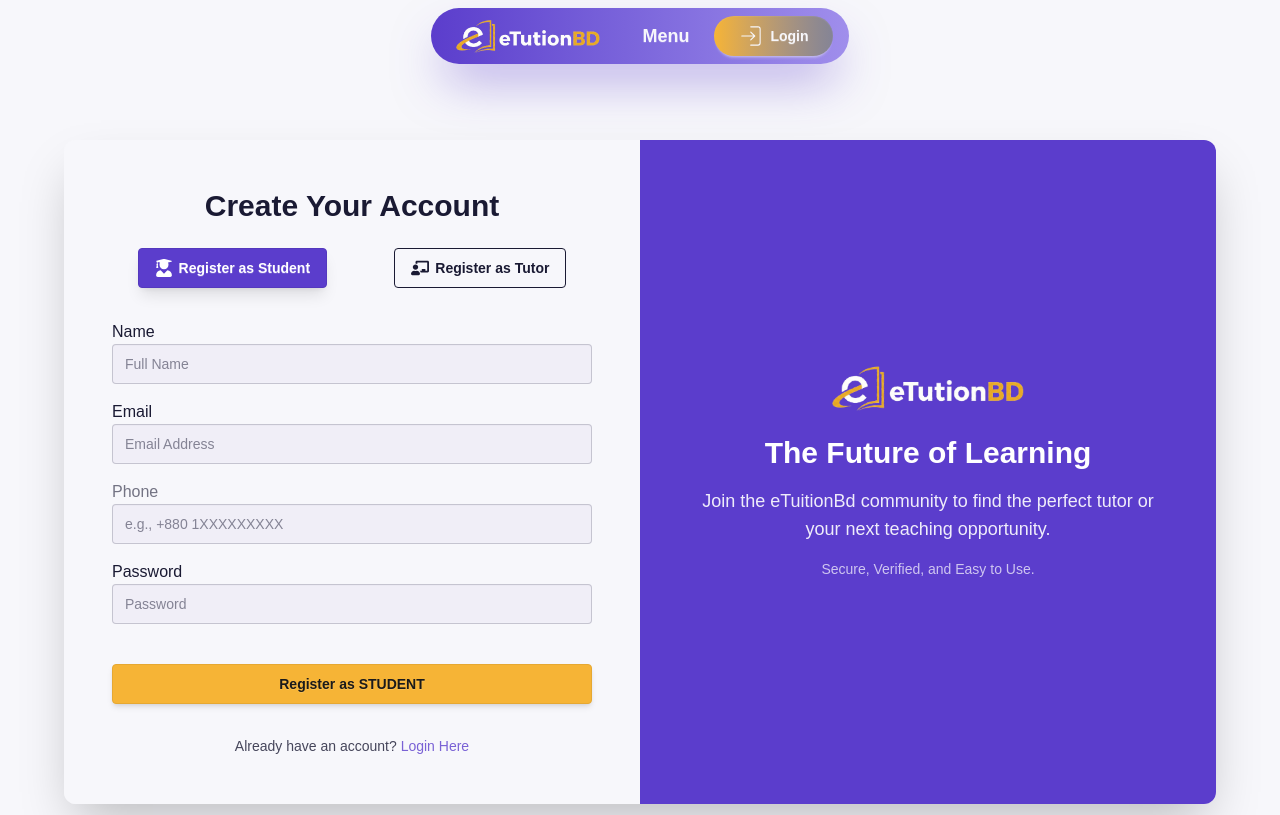
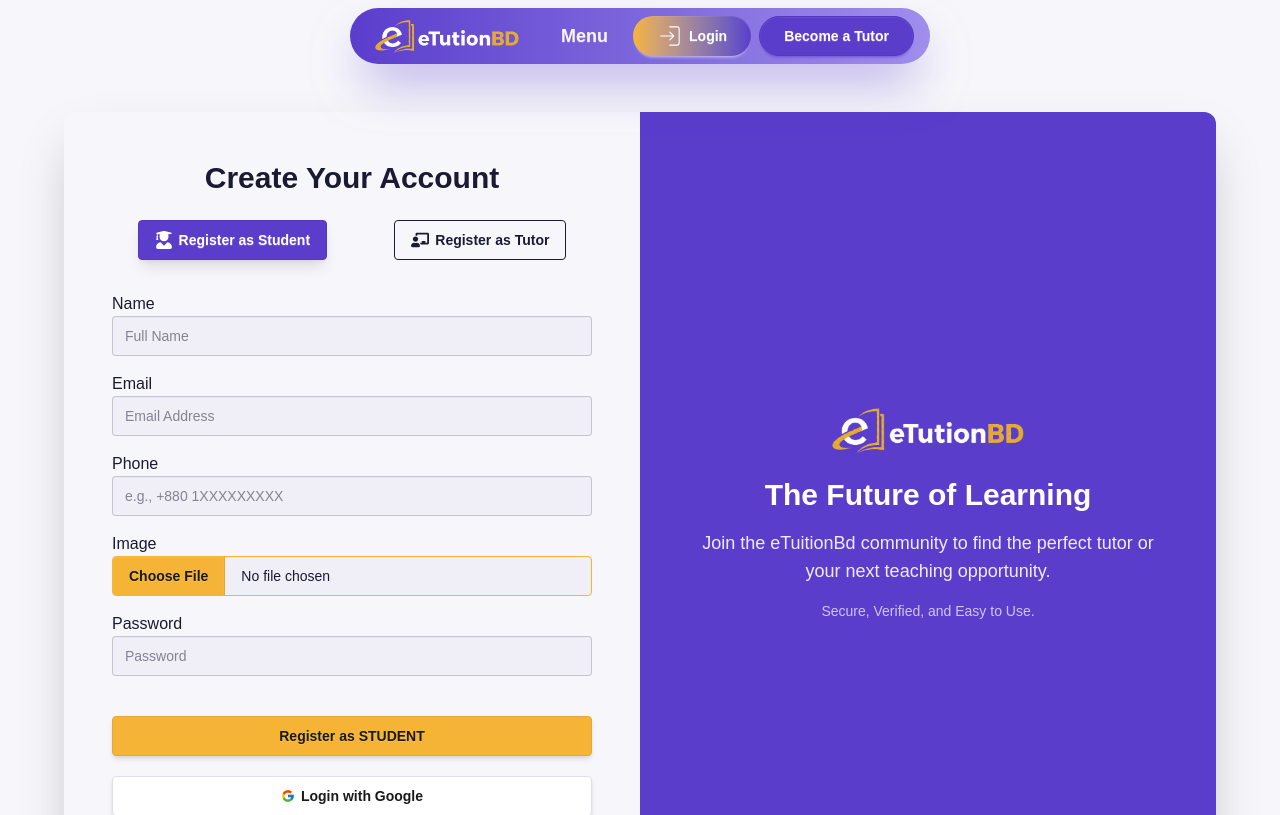
Before and after one commit to sadtafhim/b12-a11-eTuitionBD, a React (Vite) app: page /auth/register in a window 1280 px wide. Shown: the top 815 px of the page. Built offline with nearby package versions, Linux system fonts and the light colour scheme; no server answers.

Commit message:
registration and login  complete

```diff
--- a/src/pages/Authentication/Login/Login.jsx
+++ b/src/pages/Authentication/Login/Login.jsx
@@ -3,6 +3,7 @@ import { useForm } from "react-hook-form";
 import logo from "../../../assets/logo.png";
 import useAuth from "../../../hooks/useAuth";
 import { Link } from "react-router";
+import { FcGoogle } from "react-icons/fc";
 
 const Login = () => {
   const {
@@ -11,7 +12,7 @@ const Login = () => {
     formState: { errors },
   } = useForm();
 
-  const { signInUser } = useAuth();
+  const { signInUser, signInGoogle } = useAuth();
 
   const handleLogin = (data) => {
     console.log("Login Attempt Data:", data);
@@ -22,6 +23,16 @@ const Login = () => {
       })
       .catch((err) => {
         console.error("Login failed:", err);
+      });
+  };
+
+  const handleSignInWithGoogle = () => {
+    signInGoogle()
+      .then((result) => {
+        console.log(result.user);
+      })
+      .catch((error) => {
+        console.log(error);
       });
   };
 
@@ -83,7 +94,13 @@ const Login = () => {
             >
               Login
             </button>
-
+            <button
+              type="button"
+              onClick={handleSignInWithGoogle}
+              className="btn bg-white mt-1 w-full font-heading text-accent-content shadow-md transition-transform hover:scale-[1.01]"
+            >
+              <FcGoogle /> Login with Google
+            </button>
             <div className="mt-4 text-center text-sm text-base-content opacity-80">
               Don't have an account?{" "}
               <Link
--- a/src/pages/Authentication/Register/Register.jsx
+++ b/src/pages/Authentication/Register/Register.jsx
@@ -4,6 +4,7 @@ import logo from "../../../assets/logo.png";
 import { FaUserGraduate, FaChalkboardTeacher } from "react-icons/fa";
 import useAuth from "../../../hooks/useAuth";
 import { Link } from "react-router";
+import { FcGoogle } from "react-icons/fc";
 
 const Register = () => {
   const [selectedRole, setSelectedRole] = useState("student");
@@ -15,7 +16,7 @@ const Register = () => {
     formState: { errors },
   } = useForm();
 
-  const { registerUser } = useAuth();
+  const { registerUser, signInGoogle } = useAuth();
 
   const handleRegistration = (data) => {
     registerUser(data.email, data.password)
@@ -25,13 +26,16 @@ const Register = () => {
       .catch((err) => console.log(err));
     const finalData = { ...data, role: selectedRole };
     console.log("Registration Data:", finalData);
-
-    // --- Backend/Auth Integration Logic Goes Here ---
-    // 1. Firebase Authentication (Create User with Email/Password)
-    // 2. Save user profile (name, email, phone, role) to MongoDB
-    // ----------------------------------------------------
   };
-
+  const handleSignInWithGoogle = () => {
+    signInGoogle()
+      .then((result) => {
+        console.log(result.user);
+      })
+      .catch((error) => {
+        console.log(error);
+      });
+  };
   return (
     <div className="min-h-screen bg-base-100 flex items-center justify-center py-10">
       <div className="flex flex-col lg:flex-row w-full max-w-6xl mx-auto rounded-xl overflow-hidden shadow-2xl">
@@ -102,7 +106,7 @@ const Register = () => {
             </div>
 
             <div>
-              <label className="label text-[--color-base-content] font-medium font-body">
+              <label className="label text-base-content font-medium font-body">
                 Phone
               </label>
               <input
@@ -118,6 +122,22 @@ const Register = () => {
                 placeholder="e.g., +880 1XXXXXXXXX"
               />
               {errors.phone && (
+                <p className="text-error text-sm mt-1">
+                  {errors.phone.message}
+                </p>
+              )}
+            </div>
+            <div>
+              <label className="label text-base-content font-medium font-body">
+                Image
+              </label>
+              <input
+                type="file"
+                className="file-input file-input-accent input-bordered w-full bg-base-200 text-base-content"
+                placeholder="image"
+                {...register("photo", { required: "Photo is Required" })}
+              />
+              {errors.photo && (
                 <p className="text-error text-sm mt-1">
                   {errors.phone.message}
                 </p>
@@ -159,6 +179,13 @@ const Register = () => {
             >
               Register as {selectedRole.toUpperCase()}
             </button>
+            <button
+              type="button"
+              onClick={handleSignInWithGoogle}
+              className="btn bg-white mt-1 w-full font-heading text-accent-content shadow-md transition-transform hover:scale-[1.01]"
+            >
+              <FcGoogle /> Login with Google
+            </button>
 
             <div className="mt-4 text-center text-sm text-base-content opacity-80">
               Already have an account?{" "}
--- a/src/providers/AuthProvider/AuthProvider.jsx
+++ b/src/providers/AuthProvider/AuthProvider.jsx
@@ -1,20 +1,49 @@
-import React from "react";
+import React, { useEffect, useState } from "react";
 import { AuthContext } from "../../Context/AuthContext/AuthContext";
 import {
   createUserWithEmailAndPassword,
+  GoogleAuthProvider,
+  onAuthStateChanged,
   signInWithEmailAndPassword,
+  signInWithPopup,
+  signOut,
 } from "firebase/auth";
 import auth from "../../firebase/firebase.init.js";
 
 const AuthProvider = ({ children }) => {
+  const googleProvider = new GoogleAuthProvider();
+  const [user, setUser] = useState(null);
+  const [loading, setLoading] = useState(true);
   const registerUser = (email, password) => {
+    setLoading(true);
     return createUserWithEmailAndPassword(auth, email, password);
   };
   const signInUser = (email, password) => {
+    setLoading(true);
     return signInWithEmailAndPassword(auth, email, password);
   };
 
-  const authInfo = { registerUser, signInUser };
+  const signInGoogle = () => {
+    setLoading(true);
+    return signInWithPopup(auth, googleProvider);
+  };
+
+  const logOut = () => {
+    setLoading(true);
+    return signOut(auth);
+  };
+
+  useEffect(() => {
+    const unsubscribe = onAuthStateChanged(auth, (currentUser) => {
+      setUser(currentUser);
+      setLoading(false);
+    });
+    return () => {
+      unsubscribe();
+    };
+  }, []);
+
+  const authInfo = { user, registerUser, signInUser, signInGoogle, logOut };
   return <AuthContext value={authInfo}>{children}</AuthContext>;
 };
 
--- /dev/null
+++ b/src/routes/PrivateRoutes.jsx
@@ -0,0 +1,22 @@
+import React from "react";
+import useAuth from "../hooks/useAuth";
+import { Navigate } from "react-router";
+
+const PrivateRoutes = ({ children }) => {
+  const { user, loading } = useAuth();
+  if (loading) {
+    return (
+      <div>
+        <span className="loading loading-spinner text-accent"></span>;
+      </div>
+    );
+  }
+
+  if (!user) {
+    return <Navigate to="/auth/login"></Navigate>;
+  }
+
+  return children;
+};
+
+export default PrivateRoutes;
--- a/src/shared/Components/Navbar/Navbar.jsx
+++ b/src/shared/Components/Navbar/Navbar.jsx
@@ -3,12 +3,20 @@
 import React, { useState } from "react";
 import logo from "../../../assets/logo.png";
 import { AnimatePresence, motion } from "motion/react";
-import { NavLink } from "react-router";
+import { Link, NavLink } from "react-router";
 import { CiLogin } from "react-icons/ci";
 import { RxCrossCircled } from "react-icons/rx";
+import useAuth from "../../../hooks/useAuth";
 
 const Navbar = () => {
   const [isVisible, setIsVisible] = useState(false);
+  const { user, logOut } = useAuth();
+
+  const handleLogout = () => {
+    logOut()
+      .then(() => {})
+      .catch((err) => console.log(err));
+  };
 
   return (
     <div className="bg-base-100 shadow-sm">
@@ -56,11 +64,73 @@ const Navbar = () => {
           >
             {isVisible ? <RxCrossCircled size={26} /> : "Menu"}
           </motion.button>
+          <div className="flex items-center gap-4">
+            {user ? (
+              // --- LOGGED IN STATE ---
+              <div className="flex items-center gap-3">
+                <NavLink
+                  to="/dashboard"
+                  className="hidden md:flex btn btn-ghost btn-sm font-heading"
+                >
+                  Dashboard
+                </NavLink>
+
+                {/* Profile Dropdown */}
+                <div className="dropdown dropdown-end">
+                  <div
+                    tabIndex={0}
+                    role="button"
+                    className="btn btn-ghost btn-circle avatar border-2 border-primary"
+                  >
+                    <div className="w-10 rounded-full">
+                      {user?.photoURL ? (
+                        <img src={user?.photoURL} alt="User Profile" />
+                      ) : (
+                        <FaUserCircle className="w-full h-full text-primary" />
+                      )}
+                    </div>
+                  </div>
+                  <ul
+                    tabIndex={0}
+                    className="menu menu-sm dropdown-content bg-base-100 rounded-box z-1 mt-3 w-52 p-2 shadow-2xl border border-base-300"
+                  >
+                    <li className="px-4 py-2 font-bold text-primary border-b border-base-200 mb-2">
+                      {user?.displayName || "User"}
+                    </li>
+                    <li>
+                      <Link to="/dashboard/profile">View Profile</Link>
+                    </li>
+                    <li>
+                      <Link to="/dashboard">My Lessons</Link>
+                    </li>
+                    <li className="mt-2 pt-2 border-t border--base-200">
+                      <button
+                        onClick={handleLogout}
+                        className="text-error font-semibold"
+                      >
+                        Logout
+                      </button>
+                    </li>
+                  </ul>
+                </div>
+              </div>
+            ) : (
+              // --- LOGGED OUT STATE ---
+              <div className="flex items-center gap-2">
+                <NavLink
+                  to="/auth/login"
+                  className="btn border-0 bg-linear-to-r from-accent to-primary text-white px-6 rounded-full hover:scale-105 transition-transform"
+                >
+                  <CiLogin size={26} /> Login
+                </NavLink>
+              </div>
+            )}
+          </div>
           <NavLink
-            to="/auth/login"
-            className="btn border-0 bg-linear-to-r from-accent to-base-content/50 text-base-100 px-6 rounded-full"
+            to="/auth/register"
+            className="hidden sm:flex btn btn-primary rounded-full px-6"
           >
-            <CiLogin size={26} /> Login
+            Become a Tutor
           </NavLink>
         </div>
         <div className="navbar-end" />
```
